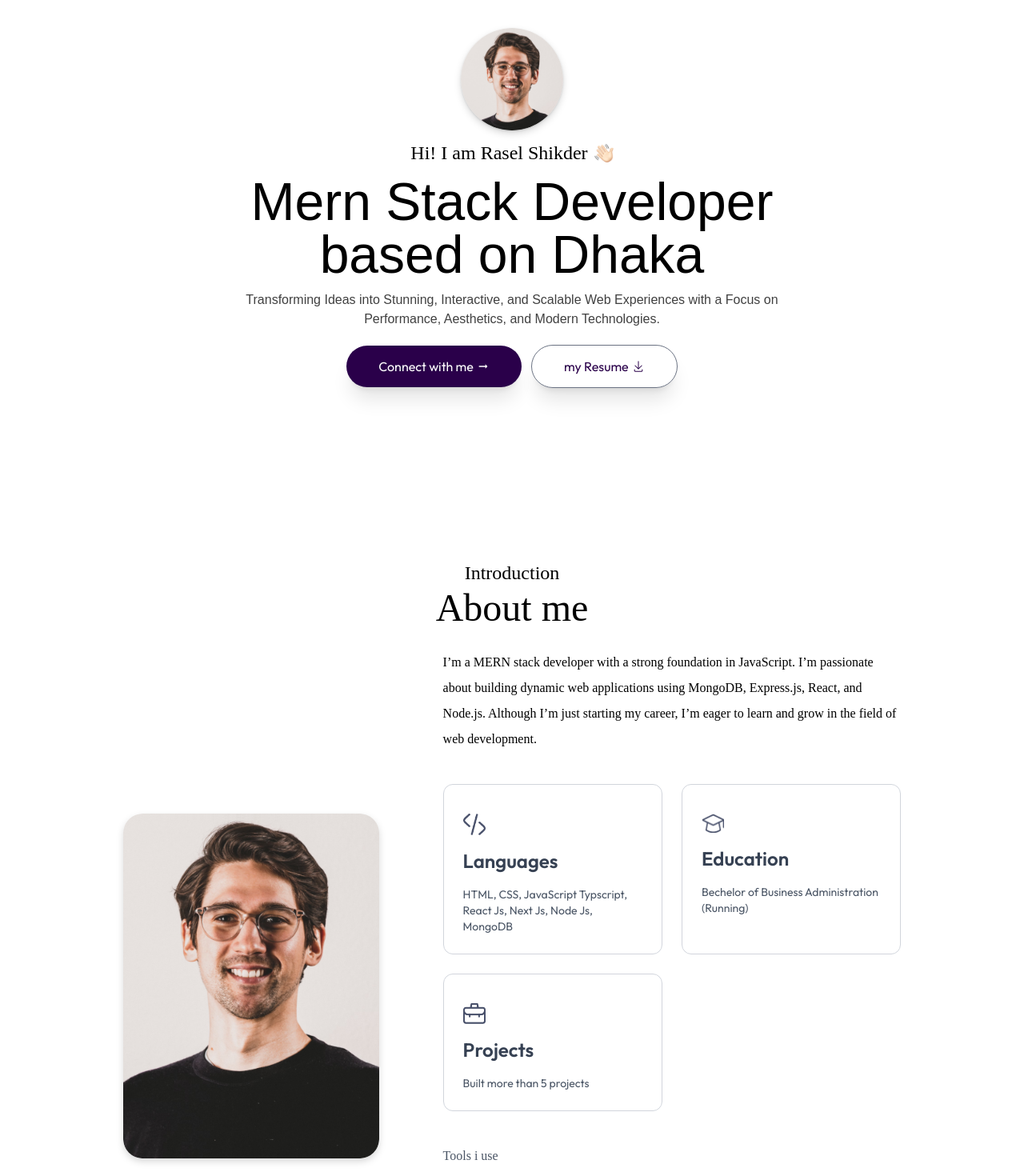
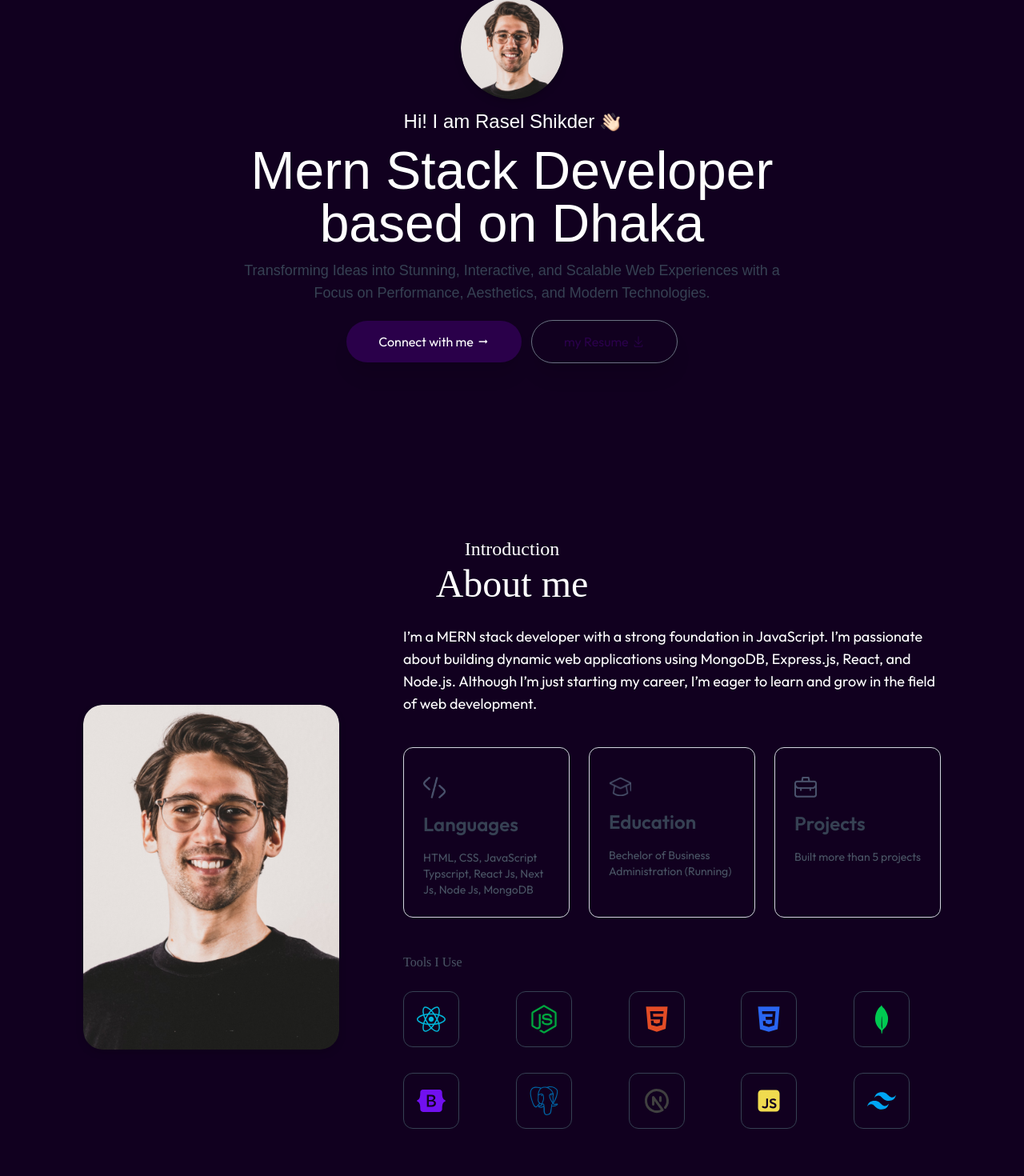
Before and after one commit to raselShikderDev/portfolionext, a Next.js app: page / in a window 1280 px wide. Shown: the part 180-1650 px from the top of the page at 80% size. Built offline with nearby package versions, Linux system fonts and the light colour scheme; a web font is replaced by a local one.

Commit message:
fixed some bugs - 0.1.03

```diff
--- a/src/app/globals.css
+++ b/src/app/globals.css
@@ -18,6 +18,9 @@
   --box-shadow-darkboxshadow: 4px 4px 0 #fff;
 }
 
+@custom-variant dark (&:where(.dark, .dark *));
+
+
 
 * {
   font-family: var(--font-outfit);
--- a/src/app/layout.jsx
+++ b/src/app/layout.jsx
@@ -21,9 +21,9 @@ export const metadata = {
 
 export default function RootLayout({ children }) {
   return (
-    <html lang="en">
+    <html lang="en" className="scroll-smooth dark">
       <body
-        className={`${Outfit.variable} ${Ovo.variable} antialiased leading-8 overflow-x-hidden`}
+        className={`${Outfit.variable} ${Ovo.variable} antialiased leading-8 overflow-x-hidden dark:bg-darktheme dark:text-white`}
       >
         <Navbar />
         {children}
--- a/src/components/about.jsx
+++ b/src/components/about.jsx
@@ -10,94 +10,74 @@ import { RiJavascriptFill } from "react-icons/ri";
 
 export default function About() {
   return (
-    <div className="w-full px-[12%] py-10 mt-20 md:mt-0 scroll-mt-20 mx-auto">
-      <h3
-        style={{ fontFamily: "Ovo, serif" }}
-        className="text-xl md:text-2xl mb-1 font-ovo text-center"
-      >
+    // Container with proper centering and padding
+    <div className="w-full max-w-screen-xl mx-auto px-6 py-10 mt-20 md:mt-0 scroll-mt-20">
+      <h3 style={{ fontFamily: "Ovo, serif" }} className="text-xl md:text-2xl mb-1 font-ovo text-center">
         Introduction
       </h3>
-      <h2
-        style={{ fontFamily: "Ovo, serif" }}
-        className="text-2xl md:text-5xl font-ovo text-center"
-      >
+      <h2 style={{ fontFamily: "Ovo, serif" }} className="text-2xl md:text-5xl font-ovo text-center">
         About me
       </h2>
-      <div className="w-full  flex flex-col lg:flex-row gap-20 item-center sm:mt-7 my-0 sm:my-16">
-        <div className="w-64 sm:w-80 self-center rounded-3xl max-w-none">
-          <Image
-            alt="user"
-            src={assets.user_image}
-            className="w-full rounded-3xl drop-shadow-lg"
-          />
+
+      {/* Flex container to align image and text/cards in center */}
+      <div className="w-full flex flex-col lg:flex-row gap-20 items-center justify-center sm:mt-7 my-0 sm:my-16">
+        {/* Profile Image */}
+        <div className="w-64 sm:w-80 self-center rounded-3xl">
+          <Image alt="user" src={assets.user_image} className="w-full rounded-3xl drop-shadow-lg" />
         </div>
-        <div className="w-full md:flex-1 ">
-          <p
-            style={{ fontFamily: "Ovo, serif" }}
-            className="max-w-2xl mb-10 font-ovo"
-          >
-            I’m a MERN stack developer with a strong foundation in JavaScript.
-            I’m passionate about building dynamic web applications using
-            MongoDB, Express.js, React, and Node.js. Although I’m just starting
-            my career, I’m eager to learn and grow in the field of web
-            development.{" "}
+
+        {/* About me section */}
+        <div className="w-full max-w-2xl">
+          <p className="mb-10 sm:text-lg text-sm font-ovo text-center lg:text-left">
+            I’m a MERN stack developer with a strong foundation in JavaScript. I’m passionate about building dynamic web applications using MongoDB, Express.js, React, and Node.js. Although I’m just starting my career, I’m eager to learn and grow in the field of web development.
           </p>
-          {/* Cards of about me */}
-          <ul className="grid grid-cols-1 sm:grid-cols-2 lg:grid-cols-[auto_fit-minmax(200px, 1fr)] max-w-2xl gap-6">
-            {infoList.map(({ icon, iconDark, title, description }, index) => {
-              return (
-                <li
-                  key={index}
-                  className="border-[0.5px] border-gray-300 rounded-xl cursor-pointer p-6 hover:shadow-[4px_4px_0_#000] hover:translate-x-1 duration-500"
-                >
-                  <Image alt={title} src={icon} className="w-7 mt-3" />
-                  <h4 className="text-xl md:text-2xl text-gray-700 font-semibold my-4 font-ovo">
-                    {title}
-                  </h4>
-                  <p className="font-ovo text-gray-600 text-sm">
-                    {description}
-                  </p>
-                </li>
-              );
-            })}
+
+          {/* Info cards */}
+          <ul className="grid grid-cols-1 sm:grid-cols-2 lg:grid-cols-3 gap-6">
+            {infoList.map(({ icon, title, description }, index) => (
+              <li key={index} className="border-[0.5px] border-gray-300 rounded-xl cursor-pointer p-6 hover:shadow-[4px_4px_0_#000] hover:translate-x-1 duration-500">
+                <Image alt={title} src={icon} className="w-7 mt-3" />
+                <h4 className="text-xl md:text-2xl text-gray-700 font-semibold my-4 font-ovo">{title}</h4>
+                <p className="font-ovo text-gray-600 text-sm">{description}</p>
+              </li>
+            ))}
           </ul>
-          {/* Tools i use */}
+
+          {/* Tools Section */}
           <div className="my-10 mb-0 max-w-2xl">
-            <h5
-              style={{ fontFamily: "Ovo, serif" }}
-              className="font-ovo text-gray-600 mt-8 my-5"
-            >
-              Tools i use
+            <h5 style={{ fontFamily: "Ovo, serif" }} className="font-ovo text-gray-600 mt-8 my-5">
+              Tools I Use
             </h5>
-            <div className="grid grid-cols-3 md:grid-cols-5 items-center justify-center gap-8 flex-wrap">
+            <div className="grid grid-cols-3 md:grid-cols-5 items-center justify-center gap-8">
+              {/* Icons with hover effect */}
               <div className="rounded-xl group self-center w-[80px] md:w-[70px] border-[0.5px] border-gray-700 p-4">
                 <FaReact className="text-cyan-500 group-hover:scale-125 duration-500 text-5xl md:text-4xl sm:text-2xl" />
               </div>
               <div className="rounded-xl group self-center w-[80px] md:w-[70px] border-[0.5px] border-gray-700 p-4">
                 <FaNodeJs className="text-green-600 group-hover:scale-125 duration-500 text-5xl md:text-4xl sm:text-2xl" />
               </div>
-              <div className="rounded-xl group w-[80px] md:w-[70px] border-[0.5px] border-gray-700 p-4 ">
-                <FaHtml5 className=" text-[#E34C26] group-hover:scale-125 duration-500 text-5xl md:text-4xl sm:text-2xl" />
+              <div className="rounded-xl group w-[80px] md:w-[70px] border-[0.5px] border-gray-700 p-4">
+                <FaHtml5 className="text-[#E34C26] group-hover:scale-125 duration-500 text-5xl md:text-4xl sm:text-2xl" />
               </div>
-              <div className="rounded-xl group w-[80px] md:w-[70px] border-[0.5px] border-gray-700 p-4 ">
-                <IoLogoCss3 className=" text-[#2965f1] group-hover:scale-125 duration-500 text-5xl md:text-4xl sm:text-3xl" />
+              <div className="rounded-xl group w-[80px] md:w-[70px] border-[0.5px] border-gray-700 p-4">
+                <IoLogoCss3 className="text-[#2965f1] group-hover:scale-125 duration-500 text-5xl md:text-4xl sm:text-3xl" />
               </div>
-              <div className="rounded-xl group w-[80px] md:w-[70px] border-[0.5px] border-gray-700 p-4 ">
+              <div className="rounded-xl group w-[80px] md:w-[70px] border-[0.5px] border-gray-700 p-4">
                 <SiMongodb className="text-green-500 group-hover:scale-125 duration-500 text-5xl md:text-4xl sm:text-3xl" />
               </div>
-              <div className="rounded-xl w-[80px] group md:w-[70px] border-[0.5px] border-gray-700 p-4 ">
+              <div className="rounded-xl w-[80px] group md:w-[70px] border-[0.5px] border-gray-700 p-4">
                 <FaBootstrap className="text-[#7110EF] group-hover:scale-125 duration-500 text-5xl md:text-4xl sm:text-3xl" />
               </div>
-              <div className="rounded-xl w-[80px] group md:w-[70px] border-[0.5px] border-gray-700 p-4 ">
+              <div className="rounded-xl w-[80px] group md:w-[70px] border-[0.5px] border-gray-700 p-4">
                 <SiPostgresql className="text-[#0064a5] group-hover:scale-125 duration-500 text-5xl md:text-4xl sm:text-3xl" />
               </div>
-              <div className="rounded-xl w-[80px] group md:w-[70px] border-[0.5px] border-gray-700 p-4 ">
+              <div className="rounded-xl w-[80px] group md:w-[70px] border-[0.5px] border-gray-700 p-4">
                 <TbBrandNextjs className="text-5xl group-hover:scale-125 duration-500 text-neutral-700 md:text-4xl sm:text-3xl" />
               </div>
-              <div className="rounded-xl group w-[80px] md:w-[70px] border-[0.5px] border-gray-700 p-4 ">
+              <div className="rounded-xl group w-[80px] md:w-[70px] border-[0.5px] border-gray-700 p-4">
                 <RiJavascriptFill className="text-5xl group-hover:scale-125 duration-500 text-[#f0db4f] md:text-4xl sm:text-3xl" />
               </div>
-              <div className="rounded-xl w-[80px] group md:w-[70px] border-[0.5px] border-gray-700 p-4 ">
+              <div className="rounded-xl w-[80px] group md:w-[70px] border-[0.5px] border-gray-700 p-4">
                 <SiTailwindcss className="text-5xl group-hover:scale-125 duration-500 text-sky-500 md:text-4xl sm:text-3xl" />
               </div>
             </div>
--- a/src/components/contact.jsx
+++ b/src/components/contact.jsx
@@ -64,7 +64,7 @@ const Contact = () => {
       </h2>
       <p
         style={{ fontFamily: "Ovo, serif" }}
-        className="max-w-3xl mx-auto mt-4 font-ovo text-center"
+        className="max-w-3xl sm:text-lg text-sm mx-auto mt-4 font-ovo text-center"
       >
         Have a project in mind or just want to say hello? Feel free to reach
         out! I’m always open to discussing new opportunities, collaborations, or
--- a/src/components/header.jsx
+++ b/src/components/header.jsx
@@ -6,26 +6,24 @@ import Link from "next/link";
 
 const Header = () => {
   return (
-    <div className="flex w-11/12 mx-auto items-center h-screen mt-10 justify-center gap-4">
+    <div className="flex w-11/12 mx-auto items-center my-8 sm:my-44 justify-center gap-4">
       <div className="w-8/12 flex flex-col items-center space-y-3 mt-24 sm:mt-0">
         <Image
           alt="user"
           src={assets.profile_img}
           className="w-32 rounded-full shadow-sm drop-shadow-lg"
         />
-        <h2
-          style={{ fontFamily: "Ovo, serif" }}
-          className="flex gap-2 items-center text-xl md:text-2xl font-ovo"
-        >
+        <h2 className="flex gap-2 items-center text-lg md:text-2xl ovo">
           Hi! I am Rasel Shikder{" "}
           <Image alt="hand" className="w-6" src={assets.hand_icon} />
         </h2>
         <h3 className="text-2xl text-center sm:text-4xl lg:text-5xl xl:text-[66px] ovo">
           Mern Stack Developer <br /> based on Dhaka
         </h3>
-        <p className="text-neutral-700 text-sm sm:text-base text-center max-w-2xl mx-auto ovo">
+        <p className="text-gray-700 sm:text-lg text-sm text-center max-w-2xl mx-auto ovo">
           Transforming Ideas into Stunning, Interactive, and Scalable Web
-          Experiences with a Focus on Performance, Aesthetics, and Modern Technologies.
+          Experiences with a Focus on Performance, Aesthetics, and Modern
+          Technologies.
         </p>
         <div className="flex flex-col gap-3 sm:gap-0 sm:flex-row items-center space-x-3 mt-2">
           <Link
--- a/src/components/services.jsx
+++ b/src/components/services.jsx
@@ -20,7 +20,7 @@ const Services = () => {
       </h2>
       <p
         style={{ fontFamily: "Ovo, serif" }}
-        className="max-w-3xl mx-auto mt-4 font-ovo text-center"
+        className="max-w-3xl sm:text-lg text-sm mx-auto mt-4 font-ovo text-center"
       >
         Blending Creativity with Code to Deliver High-Performance, Responsive,
         and Scalable Web Applications. Specializing in Frontend Technologies,
--- a/src/components/works.jsx
+++ b/src/components/works.jsx
@@ -20,7 +20,7 @@ const Works = () => {
       </h2>
       <p
         style={{ fontFamily: "Ovo, serif" }}
-        className="max-w-3xl mx-auto mt-4 font-ovo text-center"
+        className="max-w-3xl sm:text-lg text-sm mx-auto mt-4 font-ovo text-center"
       >
         Here’s a collection of web applications and projects I’ve built,
         combining modern design, seamless user experience, and cutting-edge
```
Also changed, not shown: src/components/footer.jsx (+18 -6 lines).
